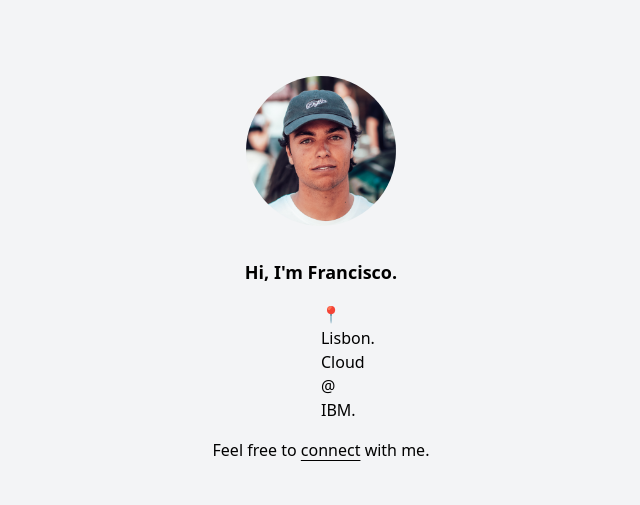
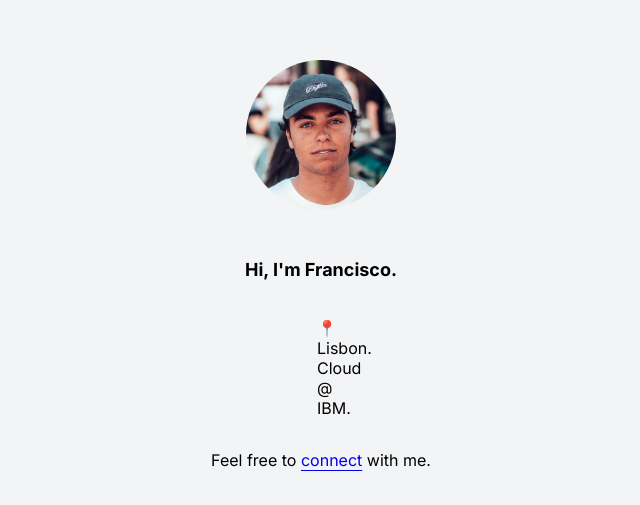
Before and after one commit to heyfrancisco/heyfrancisco-website, a Next.js app: page / in a window 1280 px wide. Shown: the part 133-638 px from the top of the page, without its empty margins (319-959 px from the left). Built offline with nearby package versions, Linux system fonts and the light colour scheme.

Commit message:
Changed font to Inter Font

```diff
--- a/components/Text/About.js
+++ b/components/Text/About.js
@@ -2,7 +2,7 @@ import Image from "next/image";
 
 const About = () => {
   return (
-    <div className="flex flex-col items-center text-dark max-w-md m-10">
+    <div className="text-dark m-10 flex max-w-md flex-col items-center">
       <div className="mb-3 p-3">
         <Image
           className="rounded-full"
@@ -12,15 +12,18 @@ const About = () => {
           alt="Francisco Ramos do Ó Picture"
         />
       </div>
-      <p key={1} className="p-2 text-center font-bold text-lg">
+      <p key={1} className="text-center text-lg font-bold">
         Hi, I&apos;m Francisco.
       </p>
-      <p key={2} className="p-2 text-center max-w-2">
+      <p key={2} className="max-w-2 text-center">
         📍Lisbon. Cloud @ IBM.
       </p>
-      <p key={3} className="p-2 max-w-xs text-center">
+      <p key={3} className="max-w-xs text-center">
         Feel free to{" "}
-        <a className="underline underline-offset-4" href="https://www.linkedin.com/in/franciscoramosdoo/">
+        <a
+          className="underline underline-offset-4"
+          href="https://www.linkedin.com/in/franciscoramosdoo/"
+        >
           connect
         </a>{" "}
         with me.
--- a/components/UI/Card.js
+++ b/components/UI/Card.js
@@ -1,5 +1,7 @@
 const Card = ({ children }) => {
-  return <div className="flex items-center justify-center h-screen">{children}</div>;
+  return (
+    <div className="flex h-screen items-center justify-center">{children}</div>
+  );
 };
 
 export default Card;
--- a/package.json
+++ b/package.json
@@ -18,6 +18,8 @@
     "eslint": "8.26.0",
     "eslint-config-next": "13.0.0",
     "postcss": "^8.4.18",
+    "prettier": "^3.3.3",
+    "prettier-plugin-tailwindcss": "^0.6.6",
     "tailwindcss": "^3.2.1"
   }
 }
--- a/pages/index.js
+++ b/pages/index.js
@@ -1,21 +1,15 @@
 import Card from "../components/UI/Card";
 import About from "../components/Text/About";
-import Head from "next/head";
+import Layout from "./layout";
 
 export default function Home() {
   return (
-    <>
-      <Head>
-        <title>Francisco Ramos do Ó</title>
-        <meta name="description" content="Francisco Ramos do Ó Personal Website" />
-        <meta property="og:title" content="Francisco Ramos do Ó Personal Website" />
-        <link rel="icon" href="/images/icon.png" />
-      </Head>
+    <Layout>
       <div className="bg-gray-100">
         <Card>
           <About />
         </Card>
       </div>
-    </>
+    </Layout>
   );
 }
--- /dev/null
+++ b/pages/layout.js
@@ -0,0 +1,19 @@
+import Head from "next/head";
+
+export default function Layout({ children }) {
+  return (
+    <>
+      <Head>
+        <title>Francisco Ramos do Ó</title>
+        <meta name="description" content="Francisco Ramos do Ó Personal Website" />
+        <meta property="og:title" content="Francisco Ramos do Ó Personal Website" />
+        <link rel="icon" href="/images/icon.png" />
+        <link
+          href="https://fonts.googleapis.com/css2?family=Inter:wght@400;500;600;700&display=swap"
+          rel="stylesheet"
+        />
+      </Head>
+      {children}
+    </>
+  );
+}
--- a/styles/globals.css
+++ b/styles/globals.css
@@ -1,11 +1,9 @@
-@tailwind base;
 @tailwind components;
 @tailwind utilities;
 
 html,
 body {
-  font-family: system-ui, -apple-system, BlinkMacSystemFont, "Segoe UI", Roboto,
-    Oxygen, Ubuntu, Cantarell, "Open Sans", "Helvetica Neue", sans-serif;
+  font-family: "Inter", sans-serif;
   padding: 0;
   margin: 0;
 }
--- a/tailwind.config.js
+++ b/tailwind.config.js
@@ -1,9 +1,16 @@
 /** @type {import('tailwindcss').Config} */
 
 module.exports = {
-  content: ["./pages/**/*.{js,ts,jsx,tsx}", "./components/**/*.{js,ts,jsx,tsx}"],
+  content: [
+    "./pages/**/*.{js,ts,jsx,tsx}",
+    "./components/**/*.{js,ts,jsx,tsx}",
+  ],
   theme: {
-    extend: {},
+    extend: {
+      fontFamily: {
+        sans: ["Inter", "sans-serif"],
+      },
+    },
   },
   plugins: [],
 };
```
Also changed, not shown: 2 other files (tests, documents, lock files or other folders).
